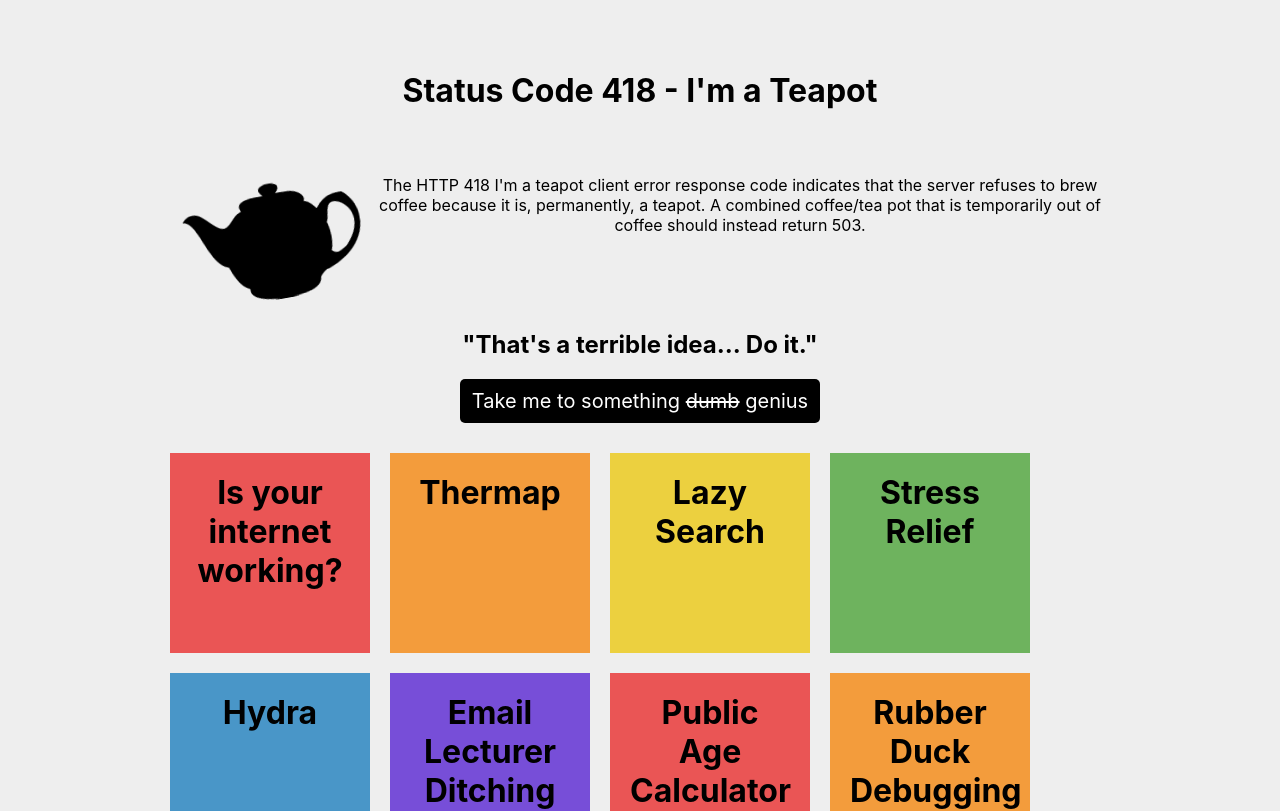
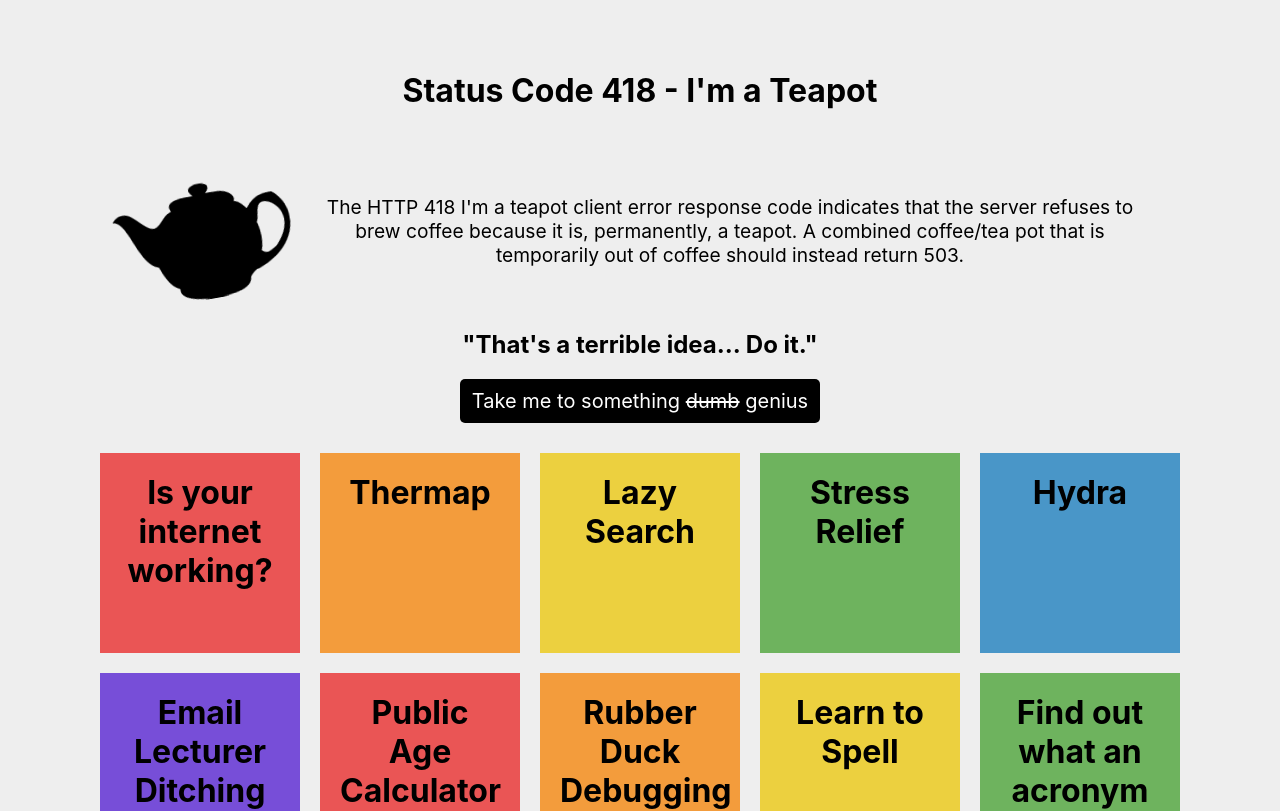
Before and after one commit to Pyxxil/TerribleHack, a React (Vite) app: page / in a window 1280 px wide. Shown: the top 811 px of the page. Built offline with nearby package versions, Linux system fonts and the light colour scheme; no server answers.

Commit message:
Change home page fomatting

```diff
--- a/src/HomePage/index.css
+++ b/src/HomePage/index.css
@@ -15,11 +15,16 @@ body {
     padding-top: 20px;
 }
 
+.home-description-text {
+    font-size: larger;
+    padding: 20px;
+}
+
 .home-container {
     margin: auto;
     margin-top: 0;
     padding-top: 0;
-    width: 75vw;
+    width: 1100px;
 }
 
 .home-container2 {
@@ -60,7 +65,8 @@ a {
     width: 200px;
     height: 200px;
     float: left;
-    background-color: lightblue;
+    background-color: palevioletred;
+    vertical-align: middle;
 }
 
 .card:hover {
--- a/src/HomePage/index.tsx
+++ b/src/HomePage/index.tsx
@@ -59,7 +59,7 @@ const HomePage = () => {
               />
             </div>
           </section>
-          <p>
+          <p className="home-description-text">
             The HTTP 418 I'm a teapot client error response code indicates that
             the server refuses to brew coffee because it is, permanently, a
             teapot. A combined coffee/tea pot that is temporarily out of coffee
@@ -103,6 +103,7 @@ const HomePage = () => {
         <Card
           link="/makeacronym"
           title="Find out what an acronym is"
+          colour={getColour()}
         />
         <Card
           link="/symptoms"
```
